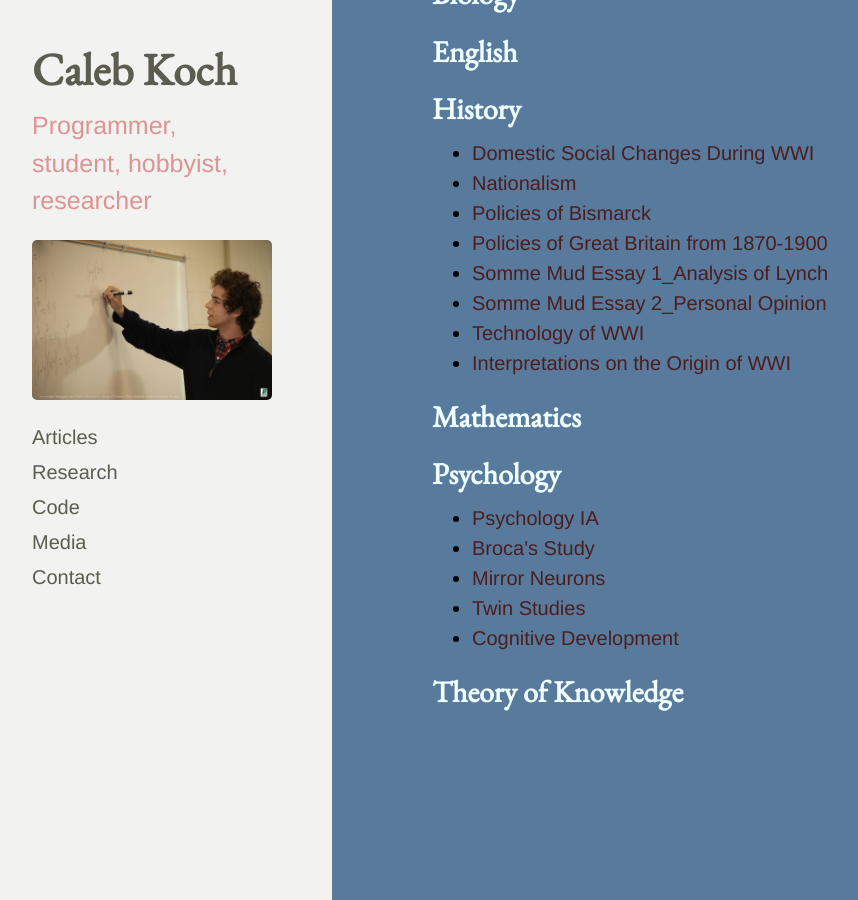
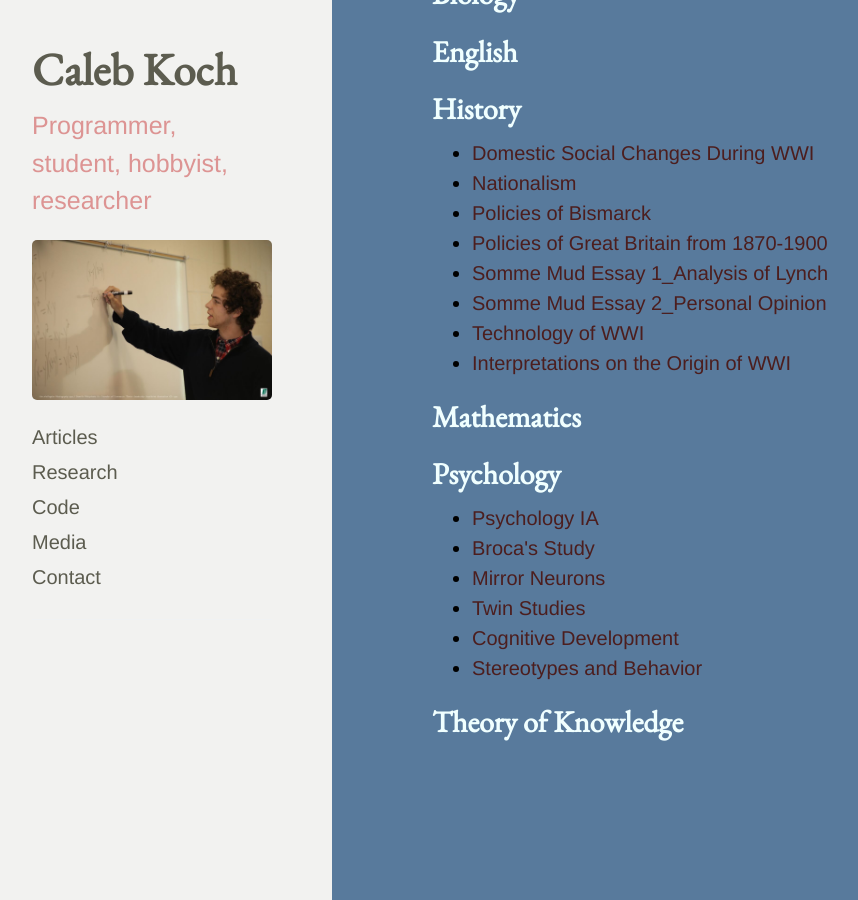
Before and after one commit to cakoch10/cakoch10.github.io, a Jekyll site: the page built from IB.md, in a window 1280 px wide and 900 px high, scrolled down 1149 px. Shown: the whole window, without its empty margins (28-886 px from the left). Built offline with Jekyll 4.4.1, drawn with Linux system fonts in a browser that asks for light colours.

Commit message:
Update IB.md

```diff
--- a/IB.md
+++ b/IB.md
@@ -56,6 +56,7 @@ Every diploma student writes an EE around 4,000 words which documents a particul
   <li><a href="https://drive.google.com/file/d/0B4OeX3-AwFSzQkpLVG5oN0NmRGM/view?usp=sharing" target="_blank">Mirror Neurons</a></li>
   <li><a href="https://drive.google.com/file/d/0B4OeX3-AwFSzYTZpbWluQkhLTmM/view?usp=sharing" target="_blank">Twin Studies</a></li>
   <li><a href="https://drive.google.com/file/d/0B4OeX3-AwFSzdDZEa3NmUTl6NTQ/view?usp=sharing" target="_blank">Cognitive Development</a></li>
+  <li><a href="https://drive.google.com/open?id=0B4OeX3-AwFSzZE5QQWVuOGVlQ2s">Stereotypes and Behavior</a></li>
 </ul>
 
 <h2>Theory of Knowledge</h2>
```
